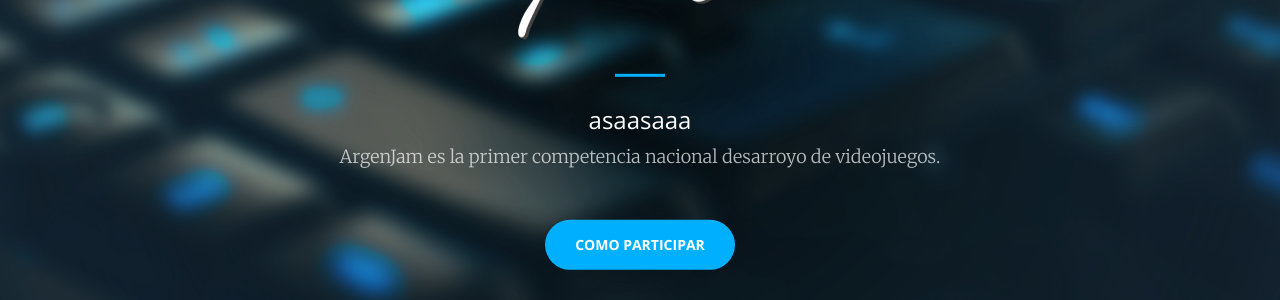
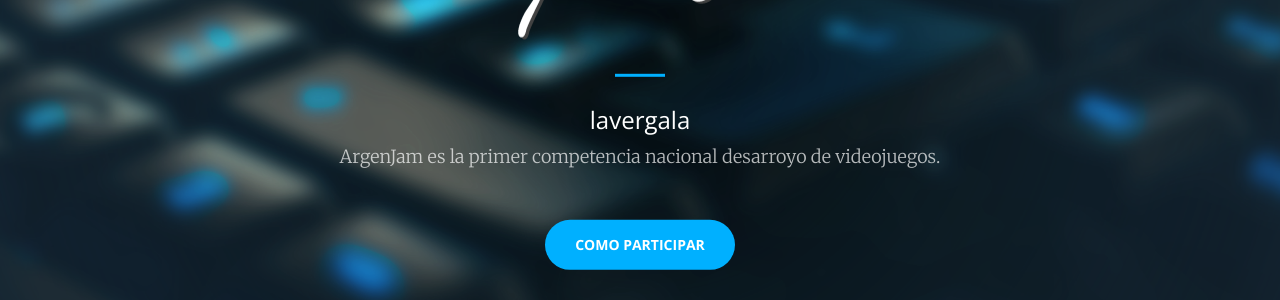
Before and after one commit to TabrisArg/argenjam, a Jekyll site: the page built from index.html, in a window 1280 px wide and 900 px high. Shown: the part 418-718 px from the top of the window. Built offline with Jekyll 4.4.1, drawn with Linux system fonts in a browser that asks for light colours.

Commit message:
somethign

```diff
--- a/_includes/header.html
+++ b/_includes/header.html
@@ -3,7 +3,7 @@
         <div class="header-content-inner">
             <img src="/img/Logo_no_bg.png" alt="ArgenJam logo">
             <hr>
-            <h3>asaasaaa</h3>
+            <h3>lavergala </h3>
             <p>ArgenJam es la primer competencia nacional desarroyo de videojuegos.</p>
             <a href="#about" class="btn btn-primary btn-xl page-scroll">Como participar</a>
         </div>
```
